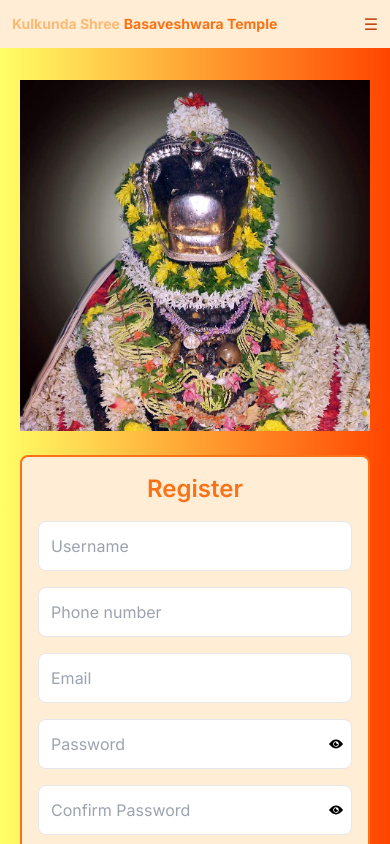
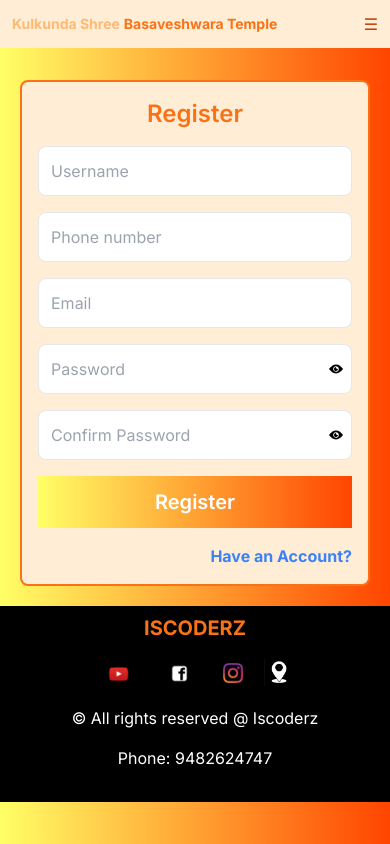
Before and after one commit to VijayendraNayak/kulkunda_front, a Next.js app: page /Pages/register in a window 390 px wide. Shown: the top 844 px of the page. Built offline with nearby package versions, Linux system fonts and the light colour scheme.

Commit message:
some minor updates

```diff
--- a/app/Pages/contactus/page.jsx
+++ b/app/Pages/contactus/page.jsx
@@ -79,10 +79,10 @@ setLoader(false)
   //you can apply the background image to any of the perticular div by just calling style={pic1 or pic2 or pic3 } just replace the url link witht he actual link of the file
 
   return (
-    <div className="flex flex-col md:flex-row items-start justify-center min-h-screen bg-gray-100 text-gray-800">
+    <div className="flex flex-col md:flex-row items-start justify-center min-h-screen text-gray-800">
       {/* Contact Information and Map */}
       {loader && <Loader />}
-      <div className="w-full md:w-3/4 p-8 mb-8 md:mb-0 bg-white rounded-lg shadow-lg mt-5">
+      <div className="w-full md:w-3/4 p-8 mb-8 md:mb-0 rounded-lg shadow-lg mt-5">
         <div className="bg-orange-100 mt-10 p-8 rounded-lg">
           <h2 className="text-3xl font-bold tracking-tight text-gray-900 sm:text-4xl">
             Contact Information
--- a/app/Pages/register/page.jsx
+++ b/app/Pages/register/page.jsx
@@ -66,7 +66,7 @@ const Register = () => {
   return (
     <div className="pt-20 p-5 sm:p-10 flex flex-col items-center">
       {loading && <Loader />}
-      <div className="flex-1 relative mb-6 ">
+      <div className="flex-1 relative mb-6 hidden sm:flex">
         <Image
           src={RegisterImage}
           alt="register background image"
```
